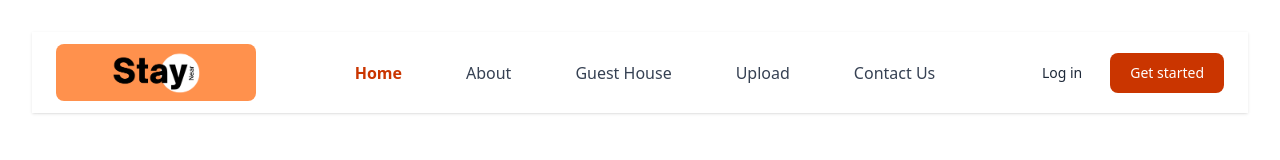
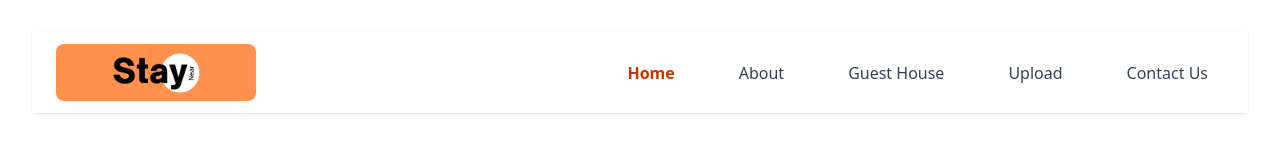
Before and after one commit to Bhupesh0307/StayNear, a React (Vite) app: page / in a window 1280 px wide. Shown: the top 160 px of the page. Built offline with nearby package versions, Linux system fonts and the light colour scheme.

Commit message:
Login AND  Get Started Remove

```diff
--- a/src/Components/Header/Header.jsx
+++ b/src/Components/Header/Header.jsx
@@ -97,9 +97,9 @@ export default function Header() {
     const [menuOpen, setMenuOpen] = useState(false);
 
     return (
-        <header className="shadow sticky z-50 top-0 bg-white">
-            <nav className="border-gray-200 px-4 lg:px-6 py-3">
-                <div className="flex justify-between items-center mx-auto max-w-screen-xl">
+        <header className="shadow sticky z-50 top-0 bg-white w-full">
+        <nav className="border-gray-200 px-4 lg:px-6 py-3 w-full">
+        <div className="flex justify-between items-center w-full">
 
             {/* Logo */}
             <Link to="/" className="flex items-center">
@@ -146,7 +146,7 @@ export default function Header() {
             </div>
 
             {/* Login & Get Started Buttons */}
-                    <div className="hidden lg:flex items-center lg:order-2">
+            {/* <div className="hidden lg:flex items-center lg:order-2">
                 <Link
                     to="#"
                     className="text-gray-800 hover:bg-gray-50 focus:ring-4 focus:ring-gray-300 font-medium rounded-lg text-sm px-4 lg:px-5 py-2 lg:py-2.5 mr-2 focus:outline-none"
@@ -159,9 +159,10 @@ export default function Header() {
                 >
                     Get started
                 </Link>
-                    </div>
+            </div> */}
         </div>
     </nav>
 </header>
+
     );
 }
--- a/src/main.jsx
+++ b/src/main.jsx
@@ -20,7 +20,7 @@ const router = createBrowserRouter(
       <Route path='about' element={<About />} />
       <Route path='contact' element={<Contact />} />
       <Route path='guest-house' element={<GuestHouses />} />
-      <Route path='/upload-guest-house' element={<Upload />} />
+      <Route path='upload-guest-house' element={<Upload />} />
     </Route>
   )
 )
```
Lines whose indentation alone changed are shown as unchanged.
